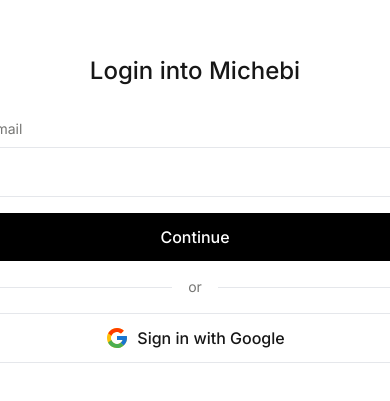
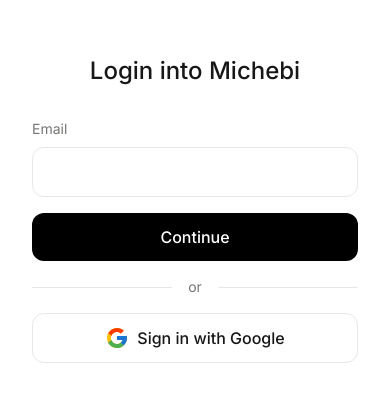
Before and after one commit to michebi/login, a Next.js app in the folder login-ui-kit/: page / in a window 390 px wide. Shown: the part 213-614 px from the top of the page. Built offline with nearby package versions, Linux system fonts and the light colour scheme.

Commit message:
responsive designs added

```diff
--- a/login-ui-kit/src/app/page.tsx
+++ b/login-ui-kit/src/app/page.tsx
@@ -6,14 +6,14 @@
 
 export default function Home() {
   return (
-    <main className="flex flex-row items-stretch h-screen bg-background-primary-default">
+    <main className="flex flex-row md:flex-row items-stretch h-screen bg-background-primary-default">
       {/* Main container 100% VH */}
 
       {/* Left section */}
-        <div className="flex w-full flex-1 justify-center items-center">
+      <div className="flex w-full md:w-1/2 lg:flex-1 justify-center items-center">
 
         {/* Left Body */}
-        <div className="flex flex-col justify-center gap-8 mx-8 min-w-[416px]">
+        <div className="flex flex-col justify-center w-full gap-8 mx-8 max-w-[416px]">
 
           {/* Login Title */}
           <h1 className="text-2xl font-medium text-font-primary text-center">Login into Michebi</h1>
@@ -29,17 +29,8 @@
               isError={false}
             />
 
-          {/* Password Input Field - Hidden for design layout
-          <InputField
-            label="Password"
-            name="password-input"
-            type="password"
-            isError={false}
-          /> */}
-
             {/* Button Component */}
-          <Button
-          variant="primary">Continue</Button>
+            <Button variant="primary">Continue</Button>
 
             <div className="flex items-center gap-4">
               <Divider color="gray-200" thickness="1" className="flex-1" />
@@ -53,8 +44,9 @@
         </div>
       </div>
 
-        {/* Right section */}
-        <div className="flex w-full flex-1 justify-center bg-neutral-900">
+      {/* Right section - hidden on mobile, displayed from md breakpoint and up */}
+      <div className="hidden md:flex w-full md:w-1/2 lg:flex-1 justify-center bg-neutral-900">
+        {/* Right section content */}
       </div>
     </main>
   );
```
Lines whose indentation alone changed are shown as unchanged.
